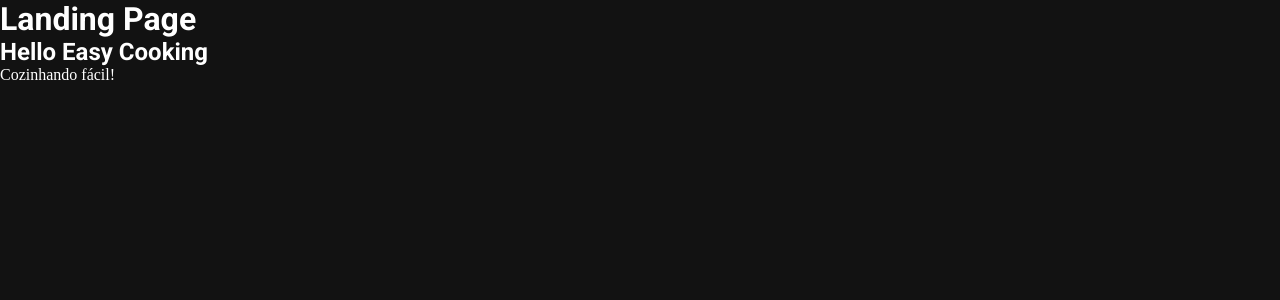
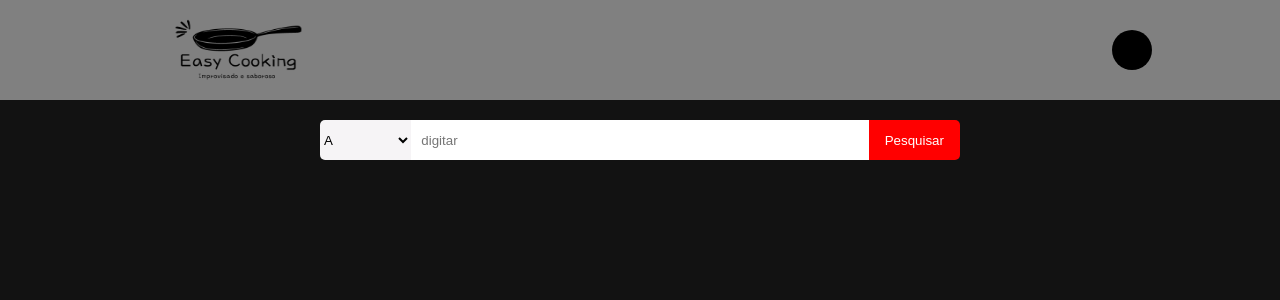
Before and after one commit to igorribeiro2022/EasyCooking, a React (Create React App) app: page / in a window 1280 px wide. Shown: the top 300 px of the page. Built offline with nearby package versions, Linux system fonts and the light colour scheme.

Commit message:
feature: header and home components

```diff
--- /dev/null
+++ b/src/components/Templates/FilterBar/index.jsx
@@ -0,0 +1,24 @@
+import {FilterBarContainer} from './style';
+
+export const FilterBar = () => {
+
+
+  return (
+    <>
+    <FilterBarContainer>
+      <div className="filterBar">
+        <select name="filter" >
+        <option value="a">A</option>
+        <option value="b">B</option>
+        </select>
+
+        <input type="text" placeholder="digitar"/>
+
+        <button>Pesquisar</button>
+      </div>
+    </FilterBarContainer>
+    </>
+  )
+}
+
+export default FilterBar;
--- /dev/null
+++ b/src/components/Templates/FilterBar/style.js
@@ -0,0 +1,53 @@
+import styled from "styled-components";
+
+export const FilterBarContainer = styled.div`
+
+    display: flex;
+    flex-direction: row;
+    justify-content: center;
+    align-items: center;
+    width: 100%;
+    margin-top: 20px;
+
+
+.filterBar{
+    display: flex;
+    flex-direction: row;
+    align-items: center;
+    justify-content: center;
+    border: none;
+    width: 50%;
+
+
+}
+.filterBar select{
+    height: 40px;
+    width: 100px;
+    border: none;
+    border-radius: 5px 0px 0px 5px;
+    background-color: #f6f4f6ff;
+
+
+
+}
+.filterBar input{
+
+    height: 40px;
+    width: 500px;
+    border: none;
+    padding-left: 10px;
+
+
+}
+.filterBar button{
+
+    border: none;
+    background-color: red;
+    color: white;
+    height: 40px;
+    width: 100px;
+    border-radius: 0px 5px 5px 0px;
+
+
+}
+`;
--- a/src/components/Templates/Header/index.jsx
+++ b/src/components/Templates/Header/index.jsx
@@ -0,0 +1,13 @@
+import { HeaderContainer } from "./style";
+import EasyCooking from "../../../assets/Easy Cooking-black.png";
+
+export const Header = () => {
+  return (
+    <HeaderContainer>
+        <div className="Header">
+            <img src={EasyCooking} alt="" />
+            <button className="UserButton"></button>
+        </div>
+    </HeaderContainer>
+  );
+}
--- /dev/null
+++ b/src/components/Templates/Header/style.js
@@ -0,0 +1,33 @@
+import styled from "styled-components";
+
+export const HeaderContainer = styled.header`
+    display: flex;
+    align-items: center;
+    justify-content: center;
+    width: 100%;
+    height: 100px;
+    background-color: grey;
+
+.Header{
+    display: flex;
+    justify-content: space-between;
+    align-items: center;
+    width: 80%;
+
+
+
+}
+.Header img{
+    width: 220px;
+    height: 180px;
+}
+.Header button{
+    width: 40px;
+    height: 40px;
+    background-color: black;
+    border: none;
+    color: white;
+    border-radius: 50%;
+
+}
+`;
--- /dev/null
+++ b/src/components/Templates/RecipeCard/style.js
@@ -0,0 +1,52 @@
+import styled from "styled-components";
+
+export const RecipeCardContainer = styled.div`
+
+.RecipeCard{
+    display: flex;
+    flex-direction: column;
+    align-items: flex-start;
+    border: 1px solid #e6e6e6;
+    background-color: orange;
+    border-radius: 5px;
+    border: none;
+    width: 200px;
+    height: 300px;
+
+}
+.ImgDiv{
+    display: flex;
+    justify-content: center;
+    align-items: center;
+    width: 100%;
+    height: 100px;
+    margin-top: 50px;
+}
+.RecipeCard img{
+    width: 100px;
+    height: 100px;
+}
+.RecipeName{
+    font-size: 20px;
+    font-weight: bold;
+    margin-top: 20px;
+    margin-left: 10px;
+
+
+}
+.RecipeButton{
+    margin-top: 40px;
+    margin-left: 20px;
+    width: 150px;
+    height: 30px;
+    background-color: #e6e6e6;
+    border: 1px solid #e6e6e6;
+    border-radius: 8px;
+    font-size: 15px;
+    font-weight: bold;
+    color: #000;
+    cursor: pointer;
+
+
+}
+`;
--- a/src/pages/home/index.jsx
+++ b/src/pages/home/index.jsx
@@ -0,0 +1,15 @@
+import {Header} from '../../components/Templates/Header/index.jsx';
+import {FilterBar} from '../../components/Templates/FilterBar/index.jsx';
+
+function Home () {
+
+
+  return (
+    <>
+        <Header/>
+        <FilterBar/>
+    </>
+  )
+}
+
+export default Home;
--- a/src/routes/index.jsx
+++ b/src/routes/index.jsx
@@ -2,16 +2,17 @@ import { Routes, Route } from 'react-router-dom'
 import LandingPage from '../pages/landingPage'
 import LoginPage from '../pages/login'
 import RegisterPage from '../pages/register'
+import Home from '../pages/home'
 
 
 export default function RoutesApp (){
     return(
         <Routes>
-            <Route path='/'>
-                <Route path="/" element={<LandingPage/>}/>
-            </Route>
+
+            <Route path="/a" element={<LandingPage/>}/>
             <Route path="/login" element={<LoginPage/>}/>
             <Route path="/cadastro" element={<RegisterPage/>}/>
+            <Route path="/" element={<Home/>}/>
         </Routes>
     )
 }
```
Also changed, not shown: src/components/Templates/RecipeCard/index.jsx (added, +19 -0 lines), src/pages/dashboard/index.jsx (added, +13 -0 lines), src/assets/Easy Cooking-black.png (added), src/assets/Easy Cooking-white.png (added).
